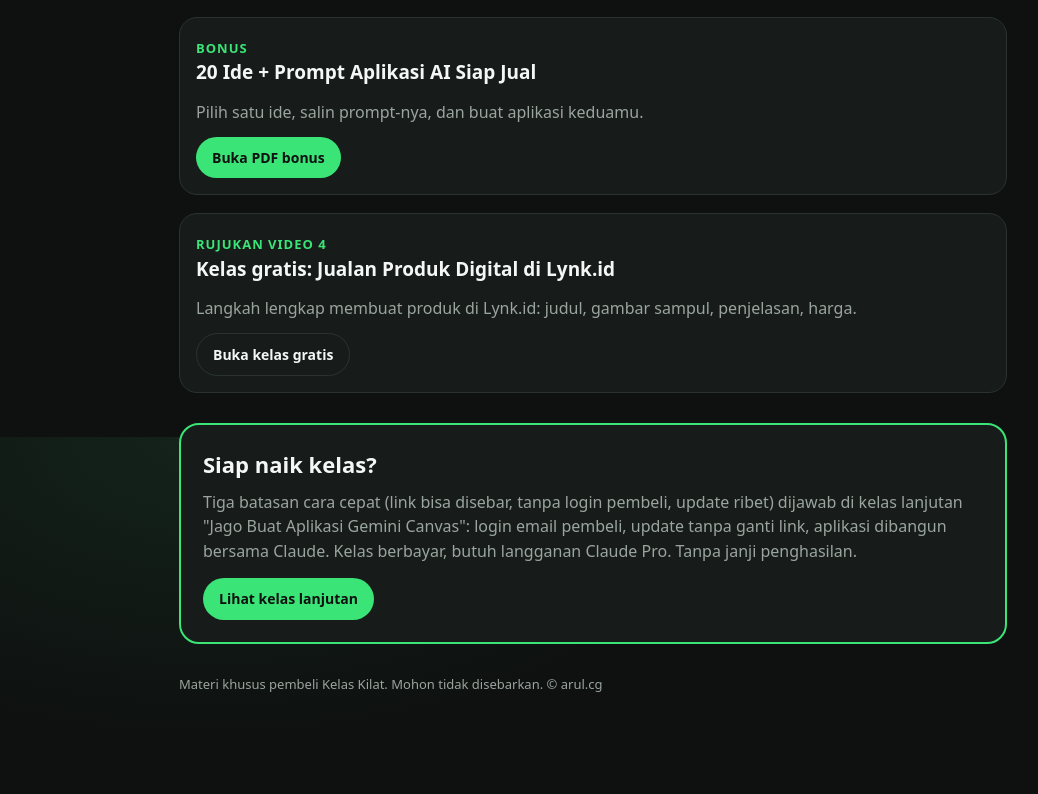
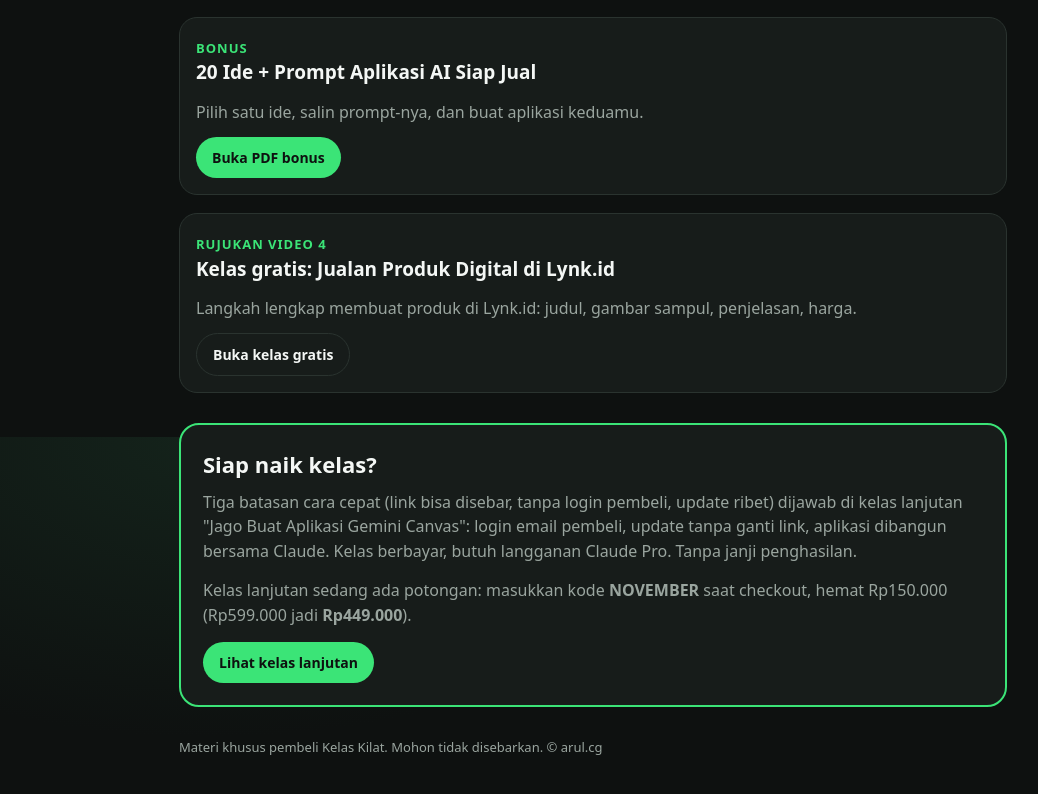
Before and after one commit to arulbarker/panduan, a plain HTML site: page kelas-kilat-r7m2xq/index.html in a window 1280 px wide. Shown: the part 2763-3557 px from the top of the page, without its empty margins (47-1085 px from the left). Before the commit the page ends 3530 px from the top, so only its background shows below. Drawn offline with Linux system fonts and the light colour scheme.

Commit message:
feat(kelas-kilat): info potongan kode NOVEMBER untuk kelas lanjutan
Co-Authored-By: Claude Opus 5.5 <noreply@anthropic.com>

```diff
--- a/kelas-kilat-r7m2xq/index.html
+++ b/kelas-kilat-r7m2xq/index.html
@@ -51,7 +51,7 @@ h1{font-size:clamp(28px,6vw,42px);line-height:1.1;margin:26px 0 10px}
   <div class="lanjut">
     <h3>Siap naik kelas?</h3>
     <p>Tiga batasan cara cepat (link bisa disebar, tanpa login pembeli, update ribet) dijawab di kelas lanjutan "Jago Buat Aplikasi Gemini Canvas": login email pembeli, update tanpa ganti link, aplikasi dibangun bersama Claude. Kelas berbayar, butuh langganan Claude Pro. Tanpa janji penghasilan.</p>
-    <p hidden><!--PENAWARAN-->Penawaran khusus pembeli Kelas Kilat: <b>[KODE VOUCHER — menunggu keputusan Arul]</b></p>
+    <p><!--PENAWARAN-->Kelas lanjutan sedang ada potongan: masukkan kode <b>NOVEMBER</b> saat checkout, hemat Rp150.000 (Rp599.000 jadi <b>Rp449.000</b>).</p>
     <div class="aksi"><a href="https://lynk.id/arullagi/rznx9vexmn83">Lihat kelas lanjutan</a></div>
   </div>
   <p class="kecil">Materi khusus pembeli Kelas Kilat. Mohon tidak disebarkan. © arul.cg</p>
```
